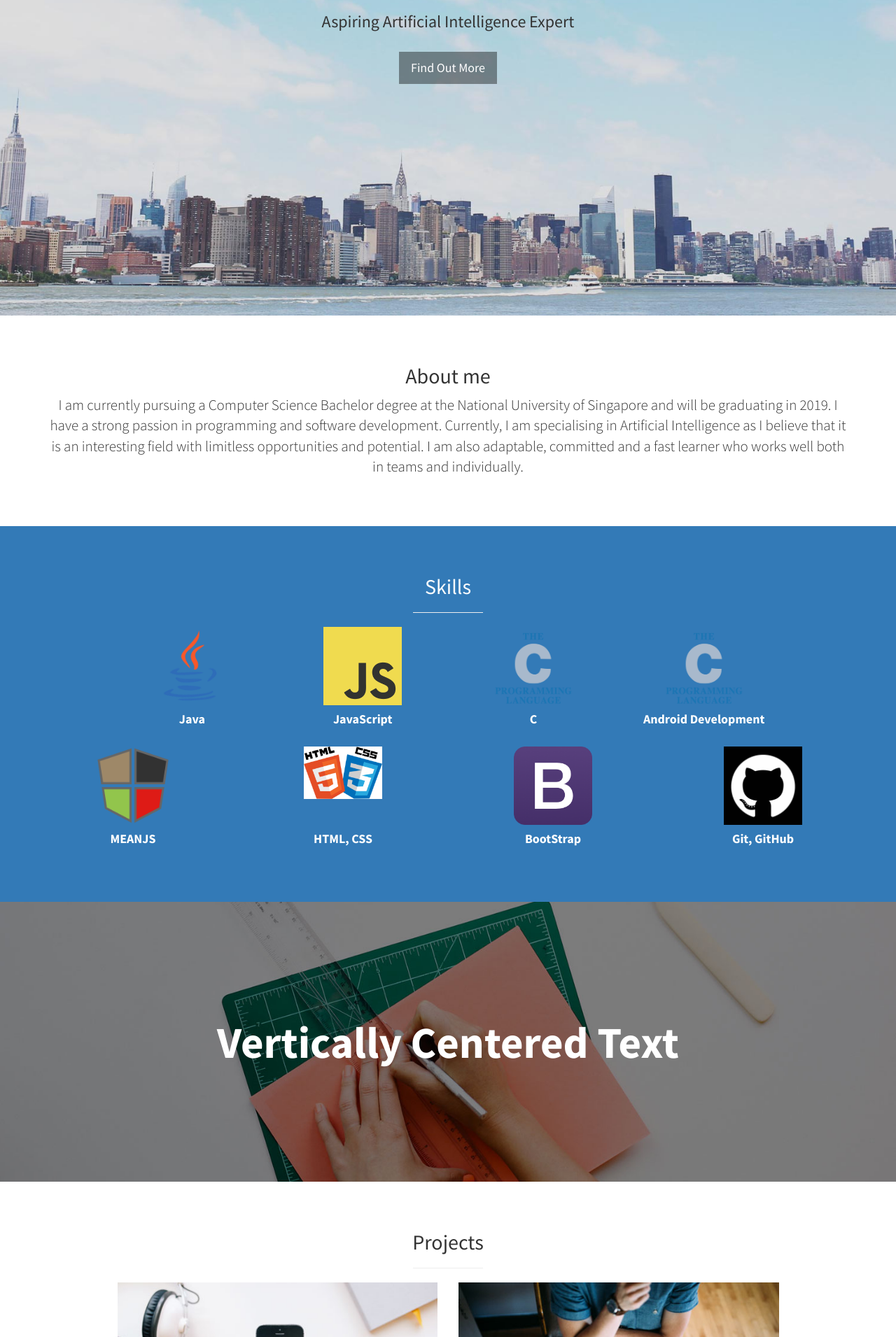
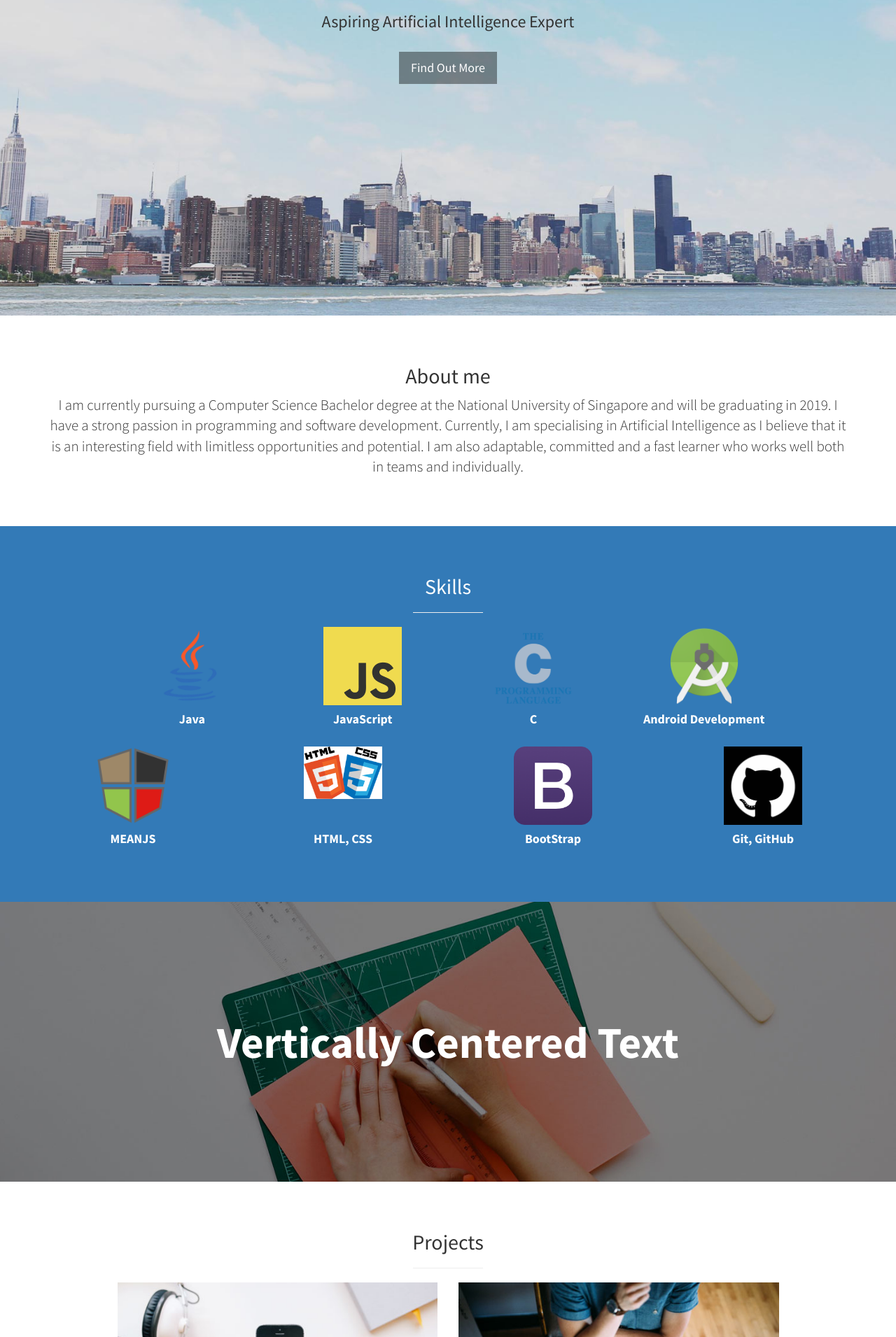
Before and after one commit to lowjiansheng/lowjiansheng, a Jekyll site: the page built from index.html, in a window 1280 px wide. Shown: the part 449-2360 px from the top of the page at 70% size. Built offline with Jekyll 4.4.1, drawn with Linux system fonts in a browser that asks for light colours.

Commit message:
Fix android logo

```diff
--- a/_includes/services.html
+++ b/_includes/services.html
@@ -40,7 +40,7 @@
           <div class="col-md-3 col-sm-6">
             <div class="service-item">
               <span class="fa-stack fa-4x">
-              <img class="img-responsive" src="img/c_language.png">
+              <img class="img-responsive" src="img/android.png">
             </span>
               <h4>
                 <strong>Android Development</strong>
```
